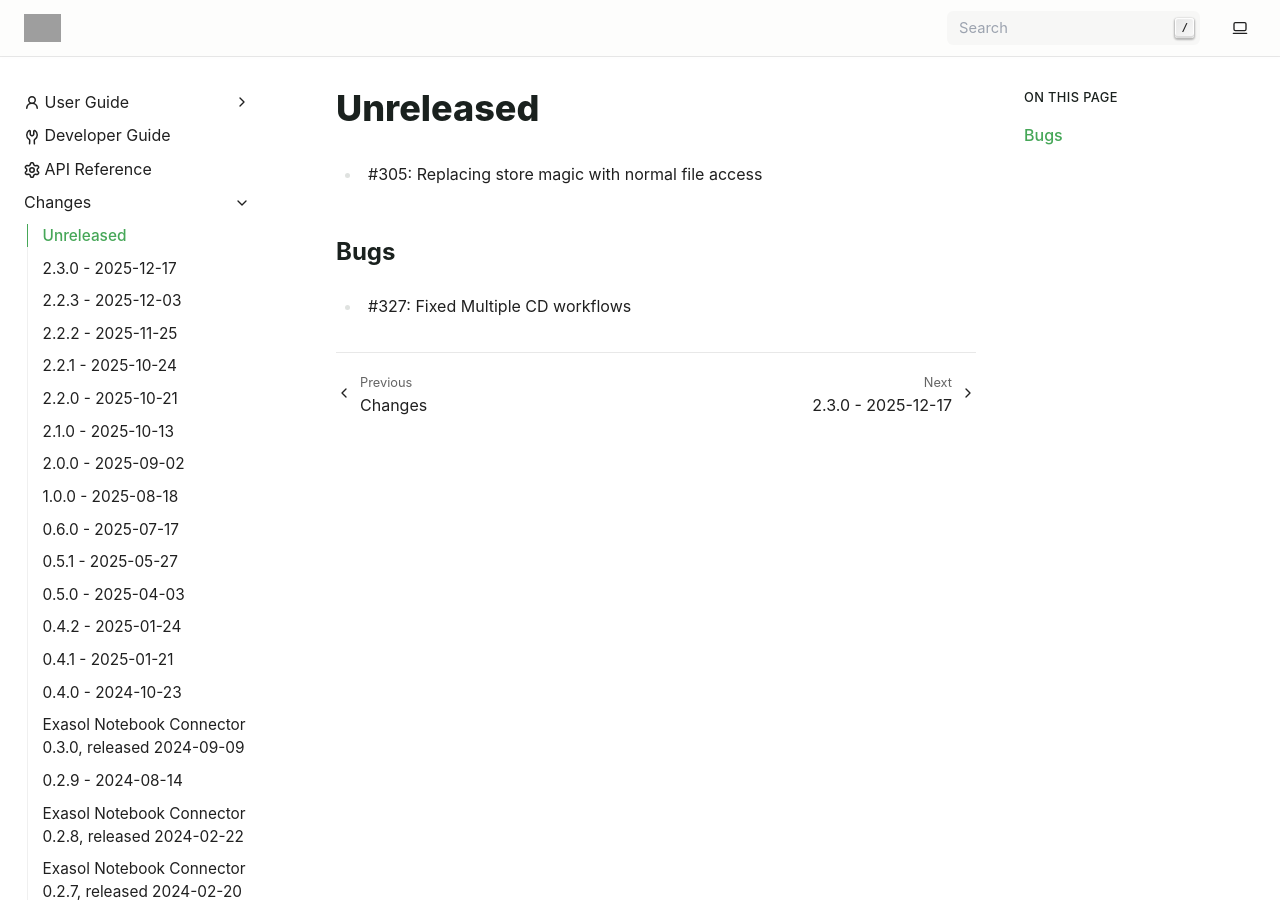
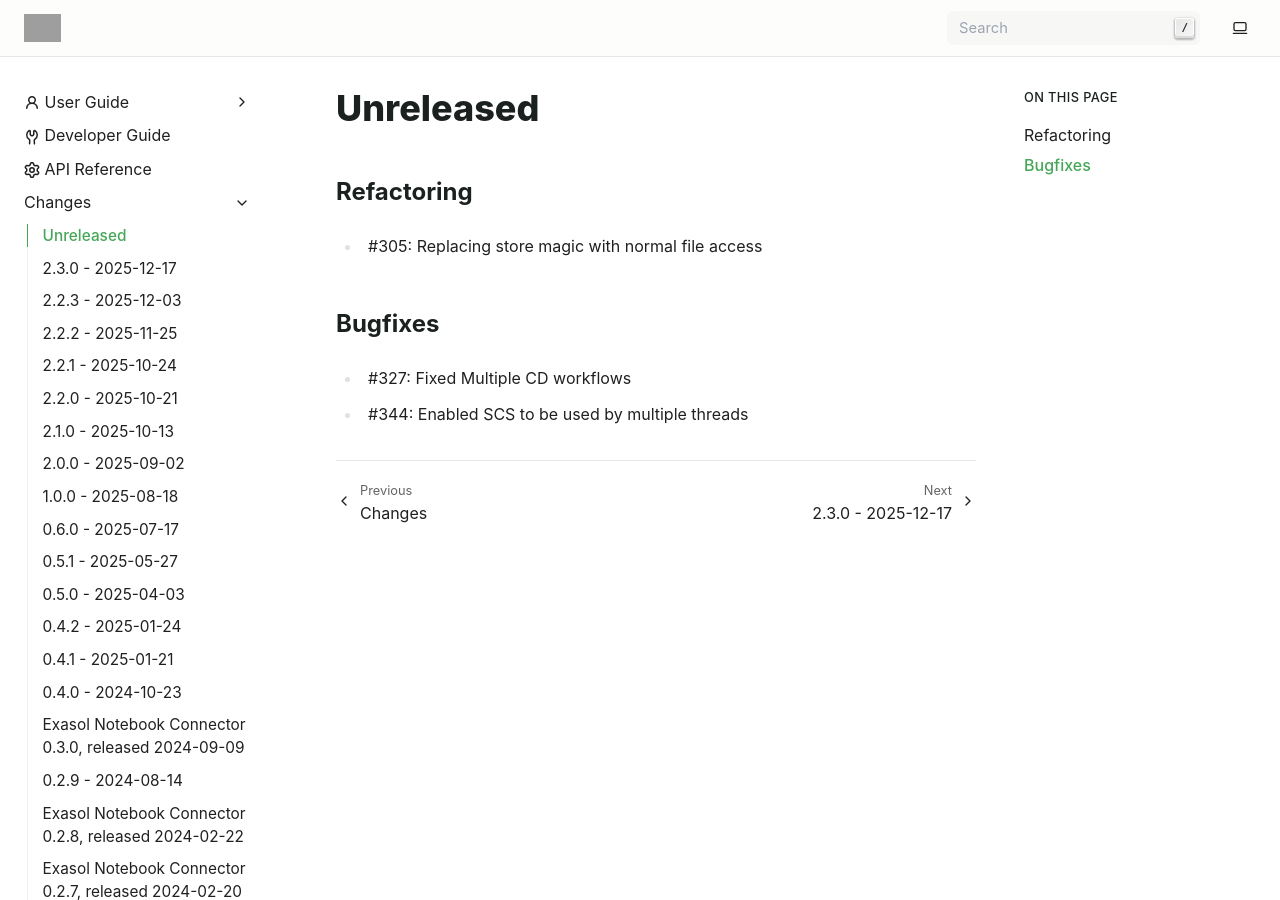
Before and after one commit to exasol/notebook-connector, a Sphinx documentation site: the page built from doc/changes/unreleased.md, in a window 1280 px wide and 900 px high. Built offline with Sphinx 7.4.7, drawn with Linux system fonts in a browser that asks for light colours; grey boxes are pictures that could not be loaded.

Commit message:
Updated changelog

```diff
--- a/doc/changes/unreleased.md
+++ b/doc/changes/unreleased.md
@@ -1,7 +1,10 @@
 # Unreleased
-  * #305: Replacing store magic with normal file access
 
+## Refactoring
 
-## Bugs
+* #305: Replacing store magic with normal file access
+
+## Bugfixes
 
 * #327: Fixed Multiple CD workflows
+* #344: Enabled SCS to be used by multiple threads
```
